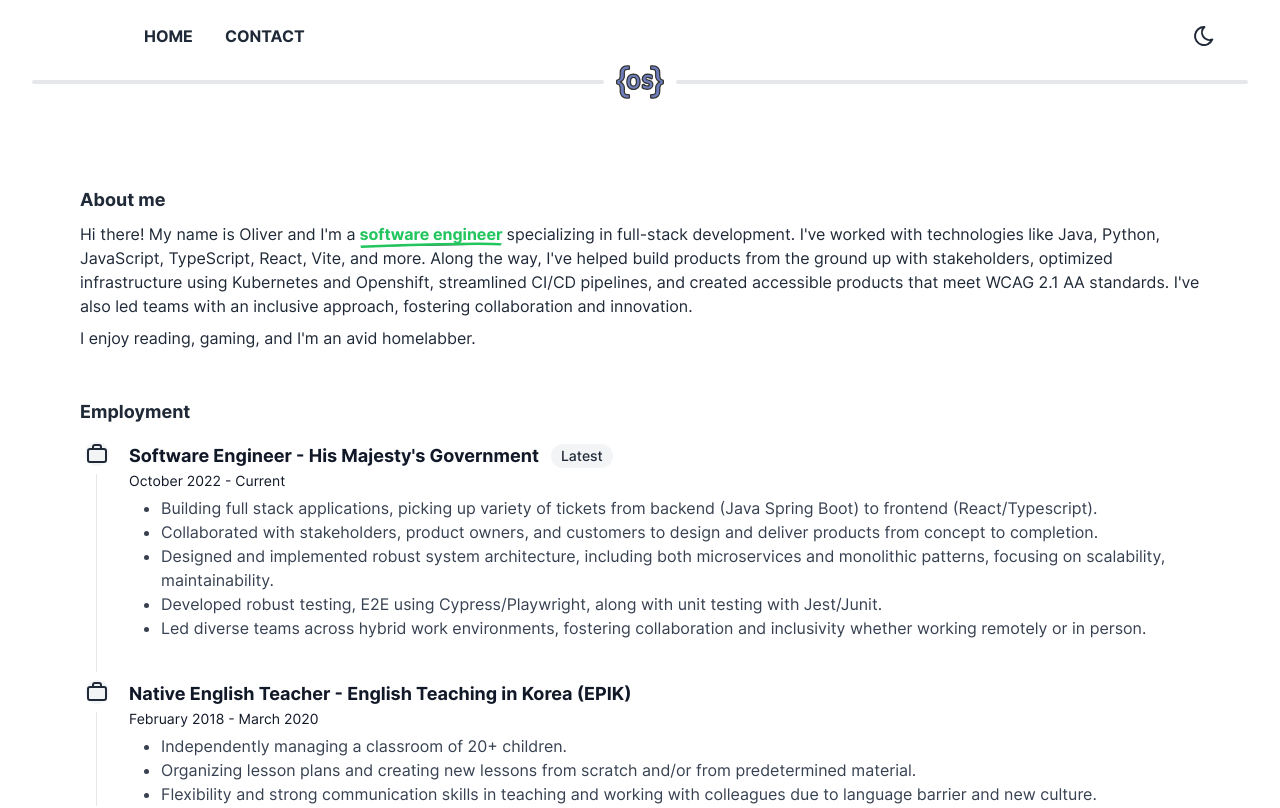
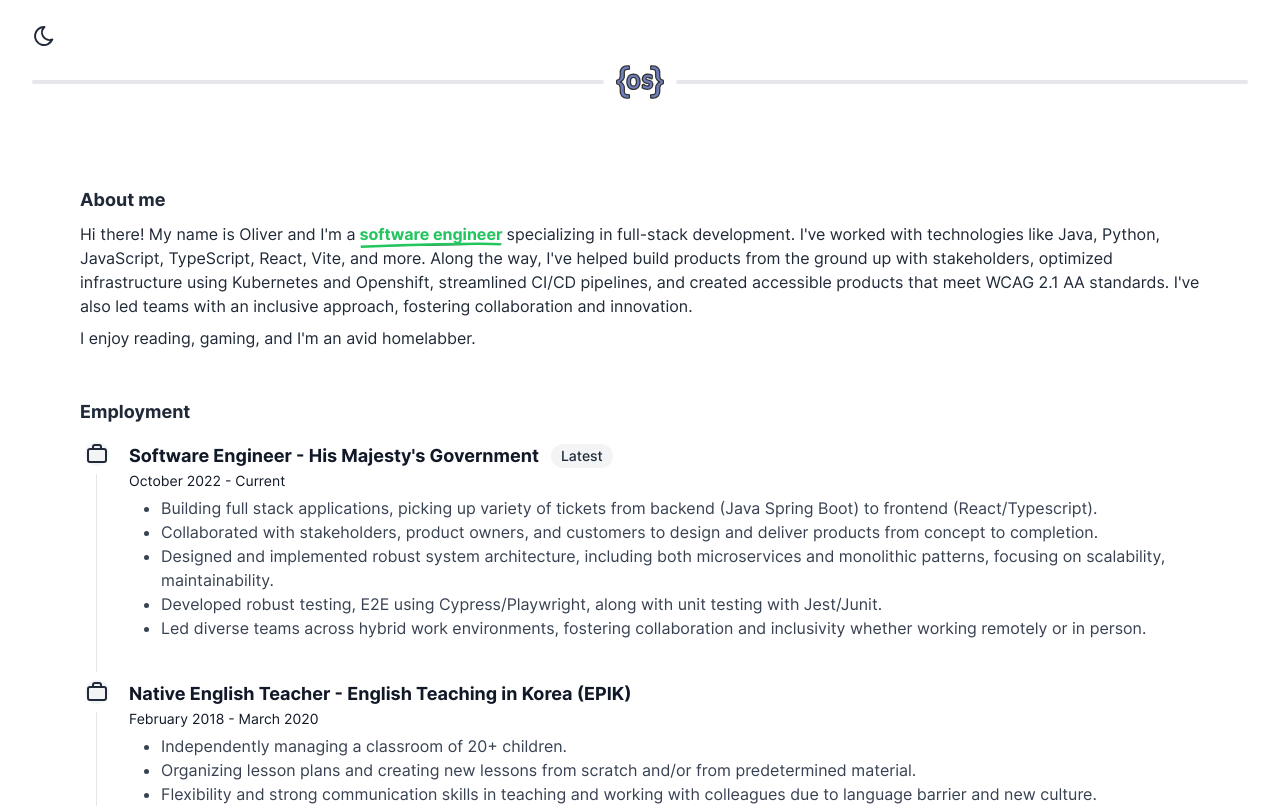
Before and after one commit to olivershooter/portfolio, a React (Vite) app: page / in a window 1280 px wide. Shown: the top 808 px of the page. Built offline with nearby package versions, Linux system fonts and the light colour scheme.

Commit message:
undo test

```diff
--- a/src/components/NavBar.tsx
+++ b/src/components/NavBar.tsx
@@ -2,7 +2,6 @@ import Divider from 'components/Divider'
 import ThemeToggle from 'components/ThemeToggle'
 import { ThemeContext } from 'context/ThemeContext'
 import { useContext } from 'react'
-import { Link } from 'react-router-dom'
 
 const Navbar = () => {
 	const { theme } = useContext(ThemeContext)
@@ -12,7 +11,7 @@ const Navbar = () => {
 			className={`w-full  pb-4 pl-8 pr-8 pt-4 ${theme === 'dark' ? 'bg-slate-900' : 'bg-white'}`}
 		>
 			<div className='flex justify-between'>
-				<div className='ml-28 mt-2 flex'>
+				{/* <div className='ml-28 mt-2 flex'>
 					<div className='flex '>
 						<Link
 							to='/'
@@ -27,7 +26,7 @@ const Navbar = () => {
 							CONTACT
 						</Link>
 					</div>
-				</div>
+				</div> */}
 				<div className='mr-8 mt-2'>
 					<ThemeToggle />
 				</div>
```
